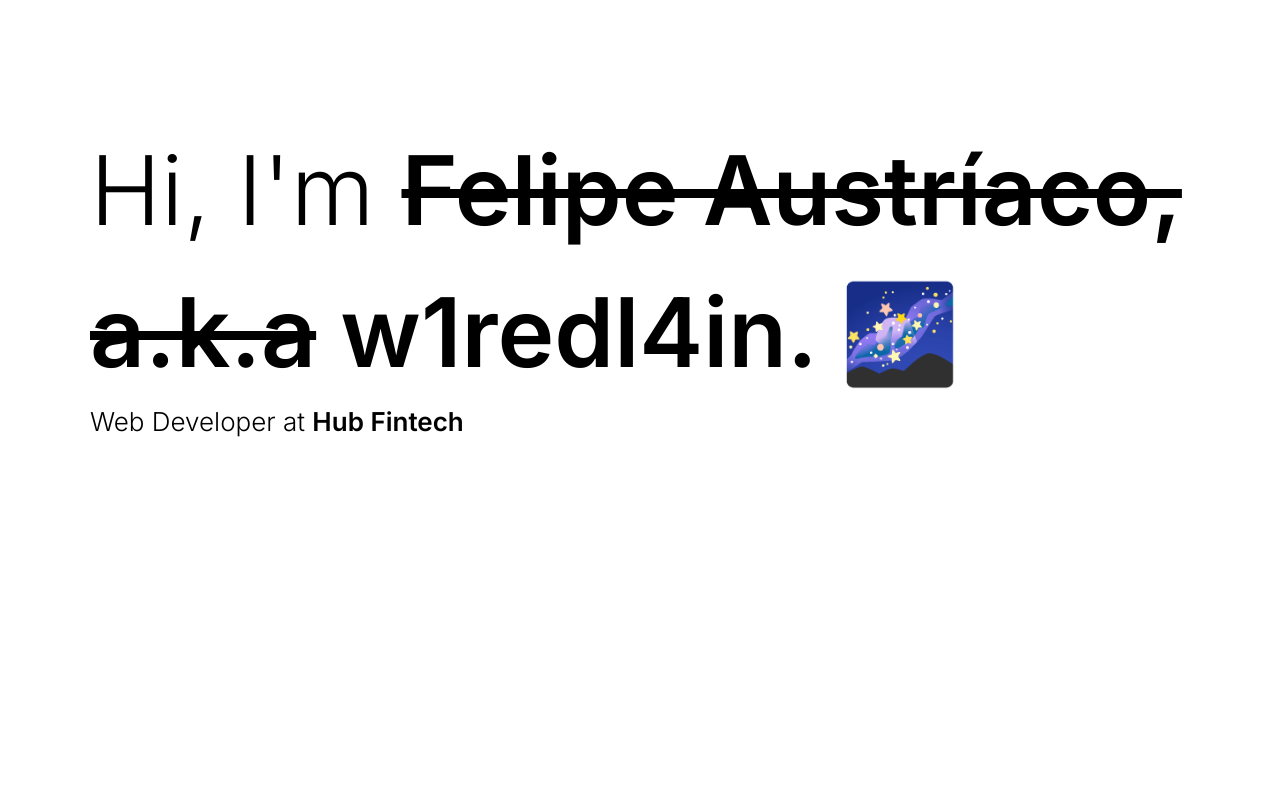
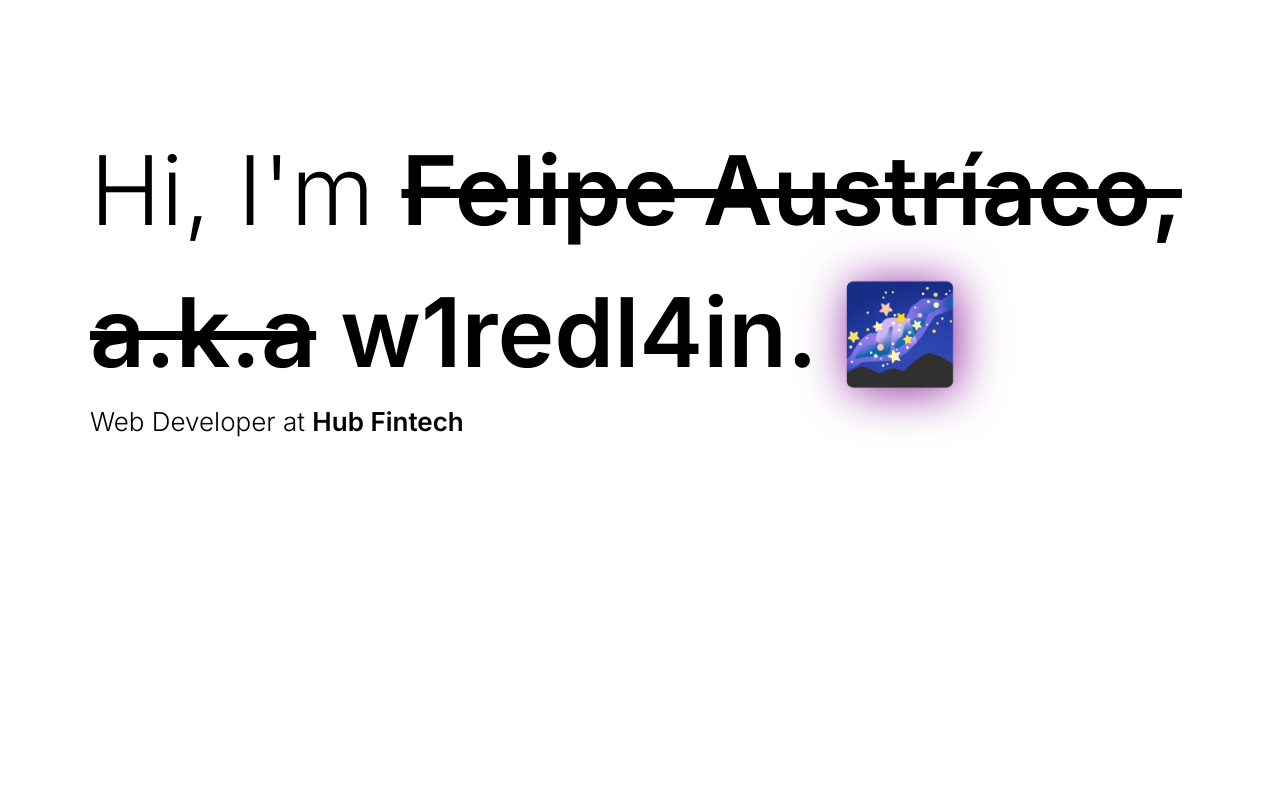
Before and after one commit to w1redl4in/portfolio, a Next.js app: page / in a window 1280 px wide. Shown: the top 800 px of the page. Built offline with nearby package versions, Linux system fonts and the light colour scheme.

Commit message:
feat: pulse animation on emoji :sparkles:

```diff
--- a/src/components/Content/Introduction/index.tsx
+++ b/src/components/Content/Introduction/index.tsx
@@ -6,7 +6,10 @@ export const Introduction: React.FC = () => {
       <h1>
         Hi, I'm&nbsp;
         <u>Felipe Austríaco, a.k.a</u>
-        <strong> w1redl4in. 🌌</strong>
+        <strong>
+          {' '}
+          w1redl4in. <span>🌌</span>
+        </strong>
         <h2>
           <span>Web Developer at </span>
           Hub Fintech
--- a/src/components/Content/Introduction/styles.ts
+++ b/src/components/Content/Introduction/styles.ts
@@ -39,6 +39,22 @@ export const IntroductionContainer = styled.section`
 
     strong {
       font-weight: 600;
+
+      @keyframes pulse {
+        0% {
+          filter: drop-shadow(0.2rem 0.2rem 1.5rem rgba(180, 160, 255, 1));
+        }
+        50% {
+          filter: drop-shadow(0.2rem 0.2rem 1.5rem purple);
+        }
+        100% {
+          filter: drop-shadow(0.2rem 0.2rem 1.5rem rgba(180, 160, 255, 1));
+        }
+      }
+
+      > span {
+        animation: pulse 2s infinite ease-in-out;
+      }
     }
 
     h2 {
```
